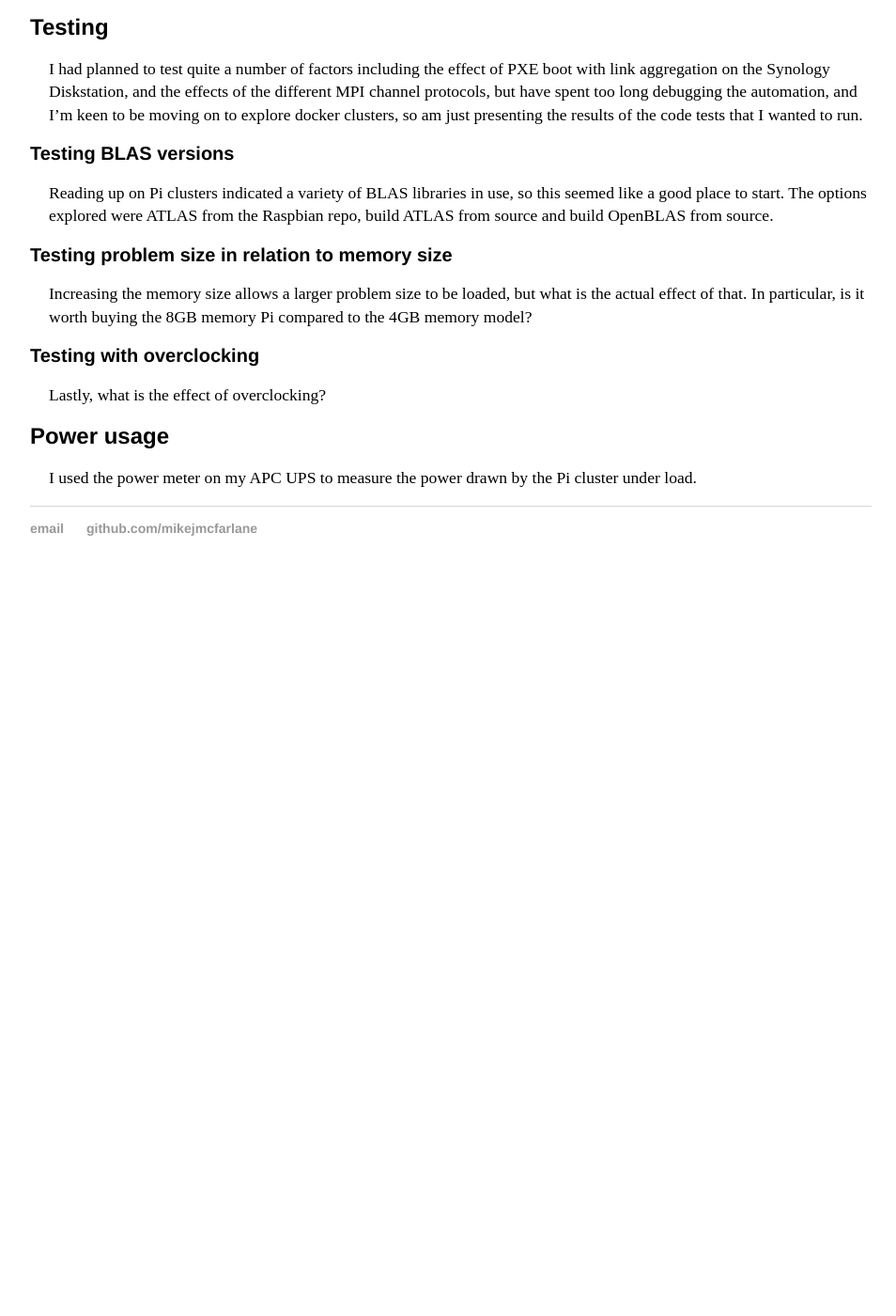
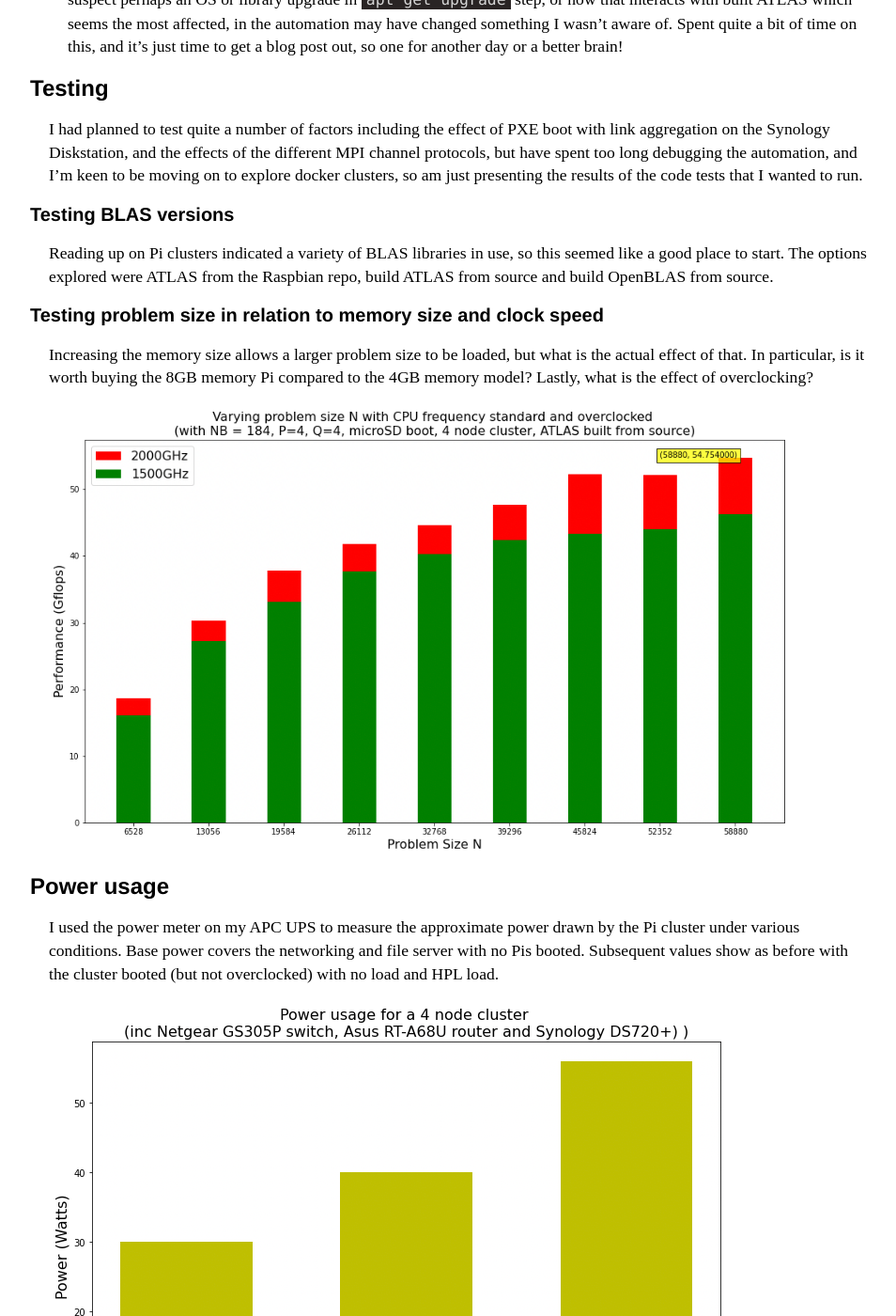
Before and after one commit to mikejmcfarlane/mikejmcfarlane.github.io, a Jekyll site: the page built from _posts/2020-10-18-High-Performance-Linpack-Ansible-automation-for-Raspberry-Pi-4.md, in a window 1280 px wide and 1400 px high, scrolled down 2047 px. Shown: the whole window at 94% size, without its empty margins (160-1114 px from the left). Built offline with Jekyll 4.4.1, drawn with Linux system fonts in a browser that asks for light colours; before the commit the page ends 2680 px from its top, so only the background shows below that; some of the changed text lies outside the part shown.

Commit message:
updates to automation post and add images

```diff
--- a/_posts/2020-10-18-High-Performance-Linpack-Ansible-automation-for-Raspberry-Pi-4.md
+++ b/_posts/2020-10-18-High-Performance-Linpack-Ansible-automation-for-Raspberry-Pi-4.md
@@ -11,11 +11,9 @@ date: 2020-10-18
   - [Some points for thought found with the automation](#some-points-for-thought-found-with-the-automation)
 - [Testing](#testing)
   - [Testing BLAS versions](#testing-BLAS-versions)
-  - [Testing problem size in relation to memory size](#testing-problem-size-in-relation-to-memory-size)
-  - [Testing with overclocking](#testing-with-overclocking)
+  - [Testing problem size in relation to memory size and clock speed](#testing-problem-size-in-relation-to-memory-size-and-clock-speed)
 - [Power usage](#power-usage)
-
-
+- [Conclusions](#conclusions)
 
 # Introduction
 
@@ -37,6 +35,11 @@ If you are new to Ansible here are a couple of good guides to Ansible to help yo
 
 The automation is still a work in progress. Whilst it works reliably on my cluster and Ansible node, I've not put much effort in to making it generic. Also, as there are quite a lot of different configurations, I haven't made this a single line with arguments approach, so there are a few lines required to do most tasks e.g. setup a new node, configure and build HPL, or wipe an existing one. Also there is some reliance on an NFS mount (from a Synology Diskstation).
 
+Control of the various playbooks is mostly using:
+
+- [Ansible tags](https://docs.ansible.com/ansible/latest/user_guide/playbooks_tags.html)
+- [Ansible group vars file](https://github.com/mikejmcfarlane/ansible_pi/blob/master/group_vars/all.yml)
+
 Here is my [ansible_pi repo](https://github.com/mikejmcfarlane/ansible_pi). The [readme](https://github.com/mikejmcfarlane/ansible_pi/blob/master/README.md) covers most options and how to run them.
 
 Broadly the instructions and Ansible playbooks cover:
@@ -46,10 +49,7 @@ Broadly the instructions and Ansible playbooks cover:
 - Setting up PXE boot. Check out my [previous blog post on setting up PXE boot on a Synology Diskstation](https://mikejmcfarlane.github.io/blog/2020/09/12/PXE-boot-raspberry-pi-4-from-synology-diskstation).
 - Setting up, building and running High Performance Linpack on a Pi cluster. This includes discrete tasks for various BLAS libraries including building OpenBLAS and ATLAS. The ATLAS build is about 8 hours in a Pi, so I built it once and stuck the libraries on an NFS mount. More about [building ATLAS on another blog post](https://mikejmcfarlane.github.io/blog/2020/09/17/High-Performance-Linpack-for-raspberry-pi-supercomputer).
 
-Control of the various playbooks is mostly using:
-
-- [Ansible tags](https://docs.ansible.com/ansible/latest/user_guide/playbooks_tags.html)
-- [Ansible group vars file](https://github.com/mikejmcfarlane/ansible_pi/blob/master/group_vars/all.yml)
+There is also a [Jupyter notebook](https://github.com/mikejmcfarlane/pi_notebooks) that apart from all the graphs and data has some useful tools for setting up HPL runs e.g. suggesting suitable values for N and NB based on the cluster size and amount of memory per node.
 
 ## Some points for thought found with the automation
 
@@ -68,16 +68,16 @@ I had planned to test quite a number of factors including the effect of PXE boot
 Reading up on Pi clusters indicated a variety of BLAS libraries in use, so this seemed like a good place to start. The options explored were ATLAS from the Raspbian repo, build ATLAS from source and build OpenBLAS from source.
 
 
-## Testing problem size in relation to memory size
+## Testing problem size in relation to memory size and clock speed
 
-Increasing the memory size allows a larger problem size to be loaded, but what is the actual effect of that. In particular, is it worth buying the 8GB memory Pi compared to the 4GB memory model?
+Increasing the memory size allows a larger problem size to be loaded, but what is the actual effect of that. In particular, is it worth buying the 8GB memory Pi compared to the 4GB memory model? Lastly, what is the effect of overclocking?
 
-
-## Testing with overclocking
-
-Lastly, what is the effect of overclocking?
-
+![Is more memory worth it in a Pi HPL cluster?]({{ site.url }}/assets/ansible_hpl/Is_more_memory_worth_it.png)
 
 # Power usage
 
-I used the power meter on my APC UPS to measure the power drawn by the Pi cluster under load.
+I used the power meter on my APC UPS to measure the approximate power drawn by the Pi cluster under various conditions. Base power covers the networking and file server with no Pis booted. Subsequent values show as before with the cluster booted (but not overclocked) with no load and HPL load.
+
+![Approximate power usage in a Pi HPL cluster?]({{ site.url }}/assets/ansible_hpl/pi_cluster_power_usage.png)
+
+# Conclusions
```
Also changed, not shown: assets/ansible_hpl/Is_more_memory_worth_it.png (added), assets/ansible_hpl/pi_cluster_power_usage.png (added).
